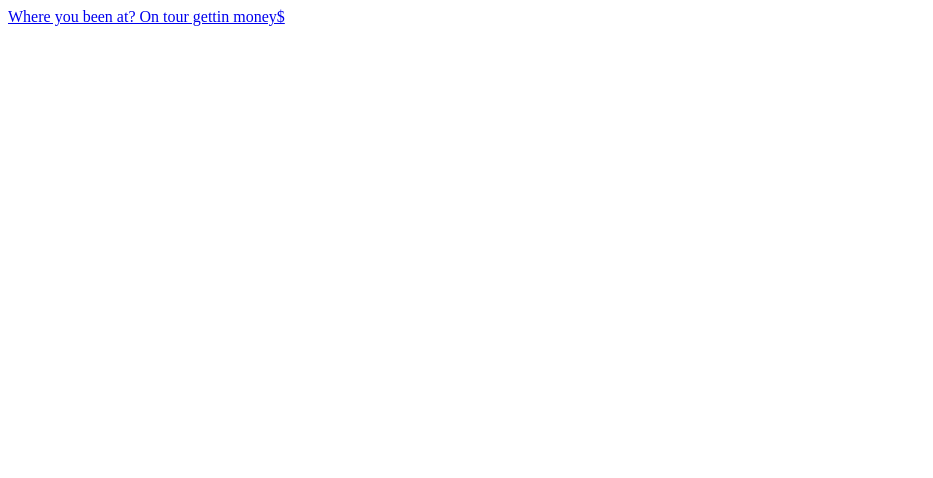
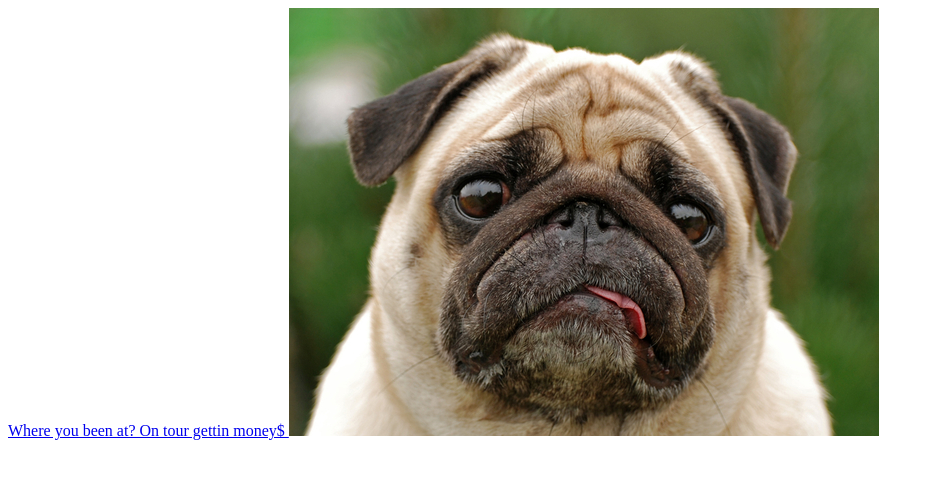
Before and after one commit to Chandlerh8/hello-world1, a plain HTML site: page how-are-you/index.html in a window 1280 px wide. Shown: the whole page, without its empty margins (0-933 px from the left). Drawn offline with Linux system fonts and the light colour scheme.

Commit message:
added dog image

```diff
--- a/how-are-you/index.html
+++ b/how-are-you/index.html
@@ -10,5 +10,6 @@ Over my head Talk
 <a href="..">
 Where you been at? On tour gettin money$
 </a>
+  <img src="../Acute-Dog-Diarrhea-47066074.jpg">
 </body>
 </html>
```
